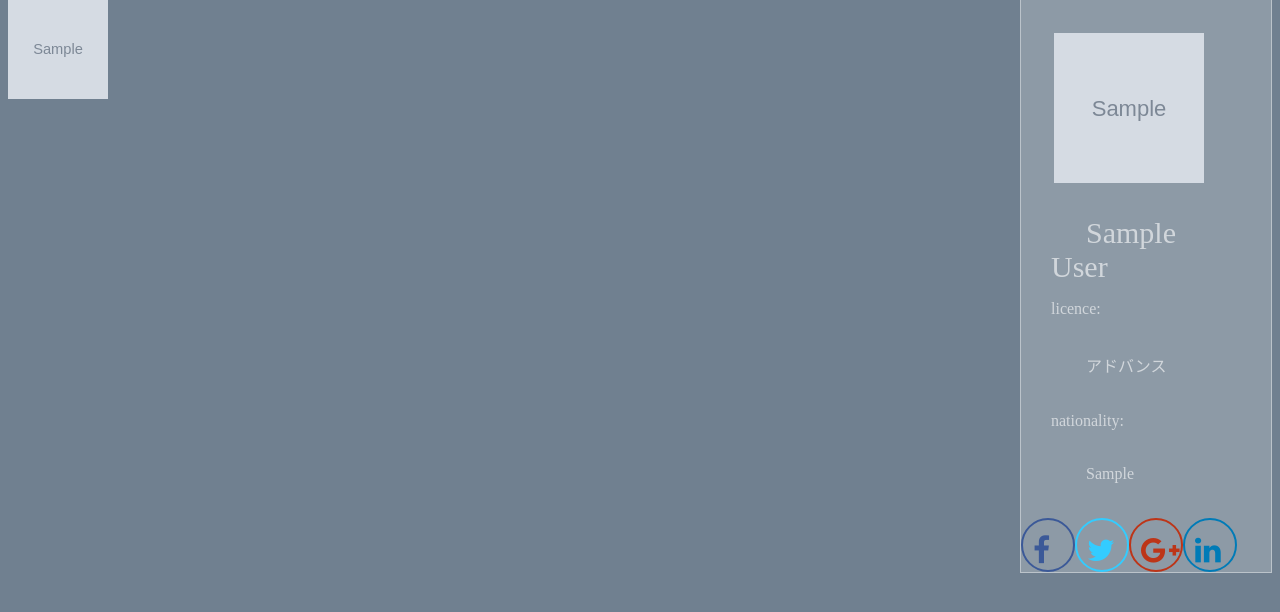
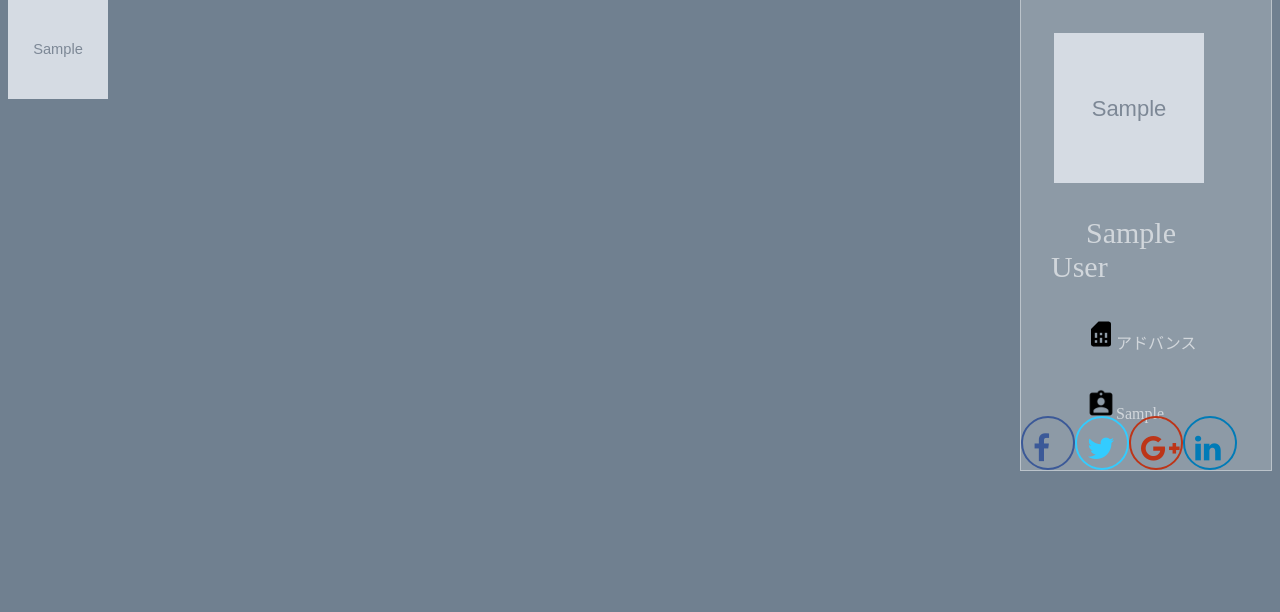
Before and after one commit to shinya-nexseed/team_20160627, a PHP site: page /seed_sns/mypage.php?id=1 in a window 1280 px wide. Shown: the part 69-681 px from the top of the page. Run offline with PHP 8.4, Linux system fonts and the light colour scheme; data comes from the database, SQL or seed files in the repository; tables that the repository leaves empty hold one stand-in row (values such as "Sample post"); grey boxes marked "Sample" are stand-in pictures; data that the repository does not hold is empty; some libraries are stand-ins or nearby versions.

Commit message:
add profile_icon

```diff
--- a/mypage.php
+++ b/mypage.php
@@ -99,10 +99,8 @@
             </div>
             <div class="rgba3">
                     <p><span class="sample1"><?php echo $members['name']; ?></span></p>
-                <p>licence:</p>
-                <p style="margin: 35px;"> <?php echo $members['license']; ?></p>
-                <p>nationality:</p>
-                <p style="margin: 35px;"><?php echo $members['country']; ?></p>
+                <p style="margin: 35px;"><img src="icon_picture/ic_sim_card_black_18dp.png" width="30" height="30"><?php echo $members['license']; ?></p>
+                <p style="margin: 35px;"><img src="icon_picture/ic_assignment_ind_black_18dp.png" width="30" height="30"><?php echo $members['country']; ?></p>
             </div>
 
                             <link rel="stylesheet" href="https://maxcdn.bootstrapcdn.com/font-awesome/4.5.0/css/font-awesome.min.css">
--- a/style.css
+++ b/style.css
@@ -16,11 +16,11 @@ body{
 
 .rgba3  {
     color: rgba(255,255,255,0.6);
-    margin: 30px; padding: 0px;
+    margin: 30px; padding: 0px; height:170px;
 }
 span.sample1 {
   font-size: 30px;
-  margin: 35px; padding: 0px;
+  margin: 35px; padding: 0px; height:50px;
 }
 
 .icon-circle .fa{
```
Also changed, not shown: icon_picture/ic_assignment_ind_black_18dp.png (added), icon_picture/ic_sim_card_black_18dp.png (added).
